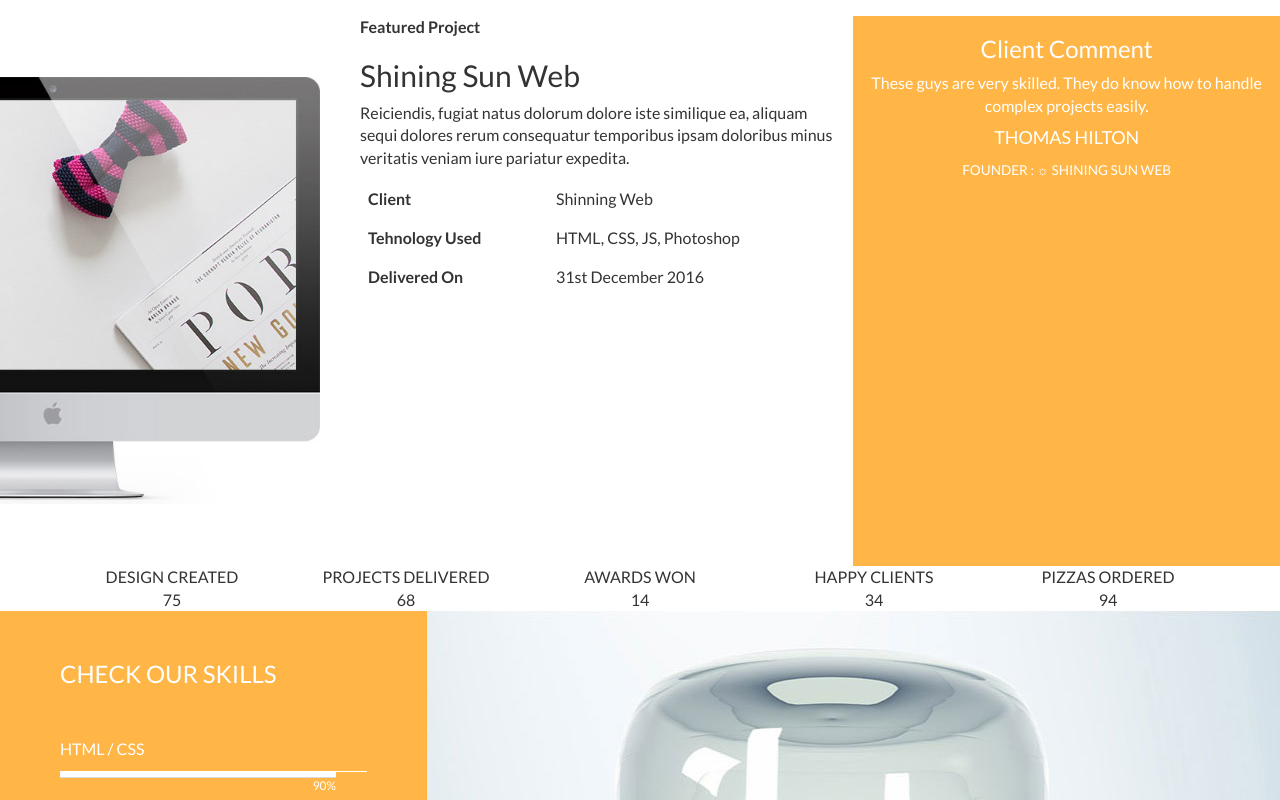
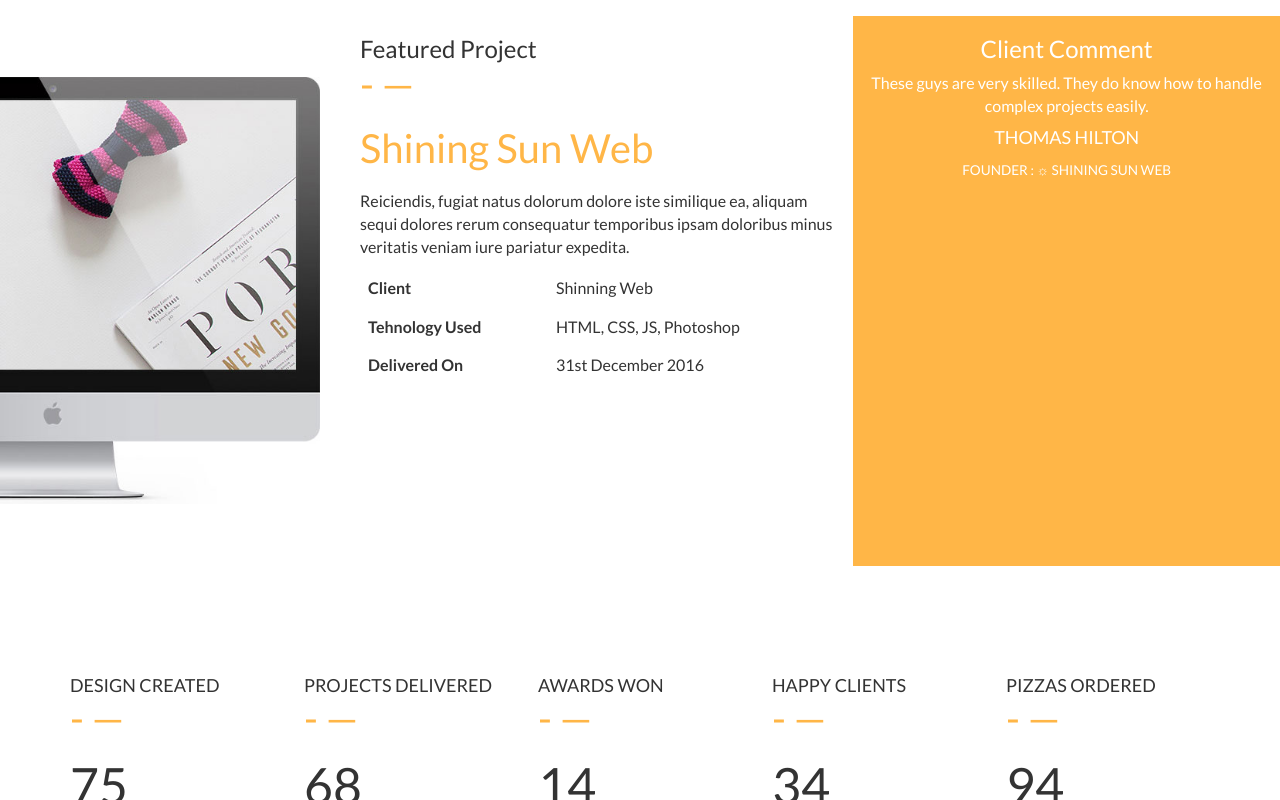
Before and after one commit to Danko-M/react-site, a React (Create React App) app: page / in a window 1280 px wide. Shown: the part 1820-2620 px from the top of the page. Built offline with nearby package versions, Linux system fonts and the light colour scheme.

Commit message:
sections c & d improvements

```diff
--- a/src/components/SectionB.js
+++ b/src/components/SectionB.js
@@ -5,15 +5,15 @@
 	<Grid>
     <Row className="section-b">
       <Col sm={4} xs={12}>
-      	<h3>Pixel Perfect</h3>
+      	<h3 className="dashed-underline-left">Pixel Perfect</h3>
       	<p>Lorem ipsum dolor sit amet, consectetur adipisicing elit.</p>
       </Col>
       <Col xs={12} sm={4}>
-      	<h3>Fully Responsive</h3>
+      	<h3 className="dashed-underline-left">Fully Responsive</h3>
       	<p> Quisquam nobis, eligendi. Earum dolore culpa tenetur qui at, voluptas repellendus quisquam minima incidunt.</p>
       </Col>
       <Col xs={12} sm={4}>
-      	<h3>Multipurpose Design</h3>
+      	<h3 className="dashed-underline-left">Multipurpose Design</h3>
       	<p>Asperiores est similique amet soluta quia repellat ad.</p>
       </Col>
     </Row>
--- a/src/components/SectionC.js
+++ b/src/components/SectionC.js
@@ -6,7 +6,7 @@
     <Row className="section-c">
       <Col md={3} className="sec-c-first"></Col>
       <Col xs={12} sm={7} md={5} className="mid">
-      	<strong>Featured Project</strong>
+      	<h3 className="dashed-underline-left">Featured Project</h3>
       	<h2>Shining Sun Web</h2>
       	<p>Reiciendis, fugiat natus dolorum dolore iste similique ea, aliquam sequi dolores rerum consequatur temporibus ipsam doloribus minus veritatis veniam iure pariatur expedita.</p>
 				<table className="table table-hover">
--- a/src/components/SectionD.js
+++ b/src/components/SectionD.js
@@ -3,26 +3,26 @@
 
 export const SectionD  = () =>
 	<Grid>
-    <Row className="show-grid text-center">
+    <Row className="section-d">
       <Col className='col-xs-12 col-sm-1-5'>
-      	<div className="text-uppercase">Design created</div>
-      	<div>75</div>
+      	<h4 className="text-uppercase dashed-underline-left">Design created</h4>
+      	<div className="big-numbers">75</div>
       </Col>
       <Col className='col-xs-12 col-sm-1-5'>
-      	<div className="text-uppercase">Projects delivered</div>
-      	<div>68</div>
+      	<h4 className="text-uppercase dashed-underline-left">Projects delivered</h4>
+      	<div className="big-numbers">68</div>
     	</Col>
       <Col className='col-xs-12 col-sm-1-5'>
-      	<div className="text-uppercase">Awards won</div>
-      	<div>14</div>
+      	<h4 className="text-uppercase dashed-underline-left">Awards won</h4>
+      	<div className="big-numbers">14</div>
     	</Col>
       <Col className='col-xs-12 col-sm-1-5'>
-      	<div className="text-uppercase">Happy clients</div>
-      	<div>34</div>
+      	<h4 className="text-uppercase dashed-underline-left">Happy clients</h4>
+      	<div className="big-numbers">34</div>
     	</Col>
       <Col className='col-xs-12 col-sm-1-5'>
-      	<div className="text-uppercase">Pizzas ordered</div>
-      	<div>94</div>
+      	<h4 className="text-uppercase dashed-underline-left">Pizzas ordered</h4>
+      	<div className="big-numbers">94</div>
     	</Col>
     </Row>
   </Grid>
--- a/src/css/index.css
+++ b/src/css/index.css
@@ -11,6 +11,15 @@
 .bg-orange {
   color: #fff;
   background-color: #ffb647;
+}
+
+.dashed-underline-left:after {
+  position: relative;
+  display: block;
+  content: '- —';
+  color: #ffb647;
+  font-size: 40px;
+  font-weight: 400;
 }
 
 .navbar-default {
@@ -222,15 +231,6 @@
   margin-bottom: 20px;
 }
 
-.section-b h3:after {
-  position: relative;
-  display: block;
-  content: '- —';
-  color: #ffb647;
-  font-size: 40px;
-  font-weight: 400;
-}
-
 .section-c {
   overflow: hidden;
 }
@@ -262,6 +262,17 @@
   }
 }
 
+.section-c h2 {
+  color: #ffb647;
+  margin-bottom: 20px;
+}
+
+@media (min-width: 768px) {
+  .section-c h2 {
+    font-size: 40px;
+  }
+}
+
 .section-c .table > tbody > tr > th,
 .section-c .table > tbody > tr > td {
   border-top: 0;
@@ -272,14 +283,25 @@
   margin-bottom: -1000em;
 }
 
+.section-d {
+  margin-top: 100px;
+  margin-bottom: 50px;
+}
+
+.section-d .col-sm-1-5 {
+  margin-bottom: 50px;
+  text-align: center;
+}
+
 @media (min-width: 768px) {
-  .col-sm-1-5 {
+  .section-d .col-sm-1-5 {
     width: 20%;
+    text-align: left;
   }
 }
 
-.sectionF .media-left {
-  min-width: 130px;
+.section-d .big-numbers {
+  font-size: 50px;
 }
 
 .section-e {
@@ -329,3 +351,7 @@
   line-height: 30px;
   text-align: right;
 }
+
+.sectionF .media-left {
+  min-width: 130px;
+}
--- a/src/scss/index.scss
+++ b/src/scss/index.scss
@@ -14,6 +14,14 @@
 .bg-orange {
 	color: $w;
 	background-color: $orange;
+}
+.dashed-underline-left:after {
+	position: relative;
+	display: block;
+	content: '- —';
+	color: $orange;
+	font-size: 40px;
+	font-weight: 400;
 }
 // Navigation
 .navbar-default {
@@ -185,14 +193,6 @@
 	}
 	h3 {
 		margin-bottom: 20px;
-		&:after {
-			position: relative;
-			display: block;
-			content: '- —';
-			color: $orange;
-			font-size: 40px;
-			font-weight: 400;
-		}
 	}
 }
 // Section C
@@ -216,9 +216,13 @@
 		@media (min-width: 768px){
 			padding-left: 40px;
 		}
-		// @media (min-width: 992px){
-		// 	padding-left: 80px;
-		// }
+	}
+	h2 {
+		color: $orange;
+		margin-bottom: 20px;
+		@media (min-width: 768px){
+			font-size: 40px;
+		}
 	}
 	.table > tbody > tr > th,
 	.table > tbody > tr > td {
@@ -230,17 +234,22 @@
 	}
 }
 
-@media (min-width: 768px){
+// Section D
+.section-d {
+	margin-top: 100px;
+	margin-bottom: 50px;
 	.col-sm-1-5 {
-		width: 20%;
+		margin-bottom: 50px;
+		text-align: center;
+		@media (min-width: 768px){
+			width: 20%;
+			text-align: left;
+		}
+	}
+	.big-numbers {
+		font-size: 50px;
 	}
 }
-.sectionF {
-	.media-left {
-		min-width: 130px;
-	}
-}
-
 // Section E
 .section-e {
 	overflow: hidden;
@@ -279,3 +288,8 @@
 	line-height: 30px;
 	text-align: right;
 }
+.sectionF {
+	.media-left {
+		min-width: 130px;
+	}
+}
```
